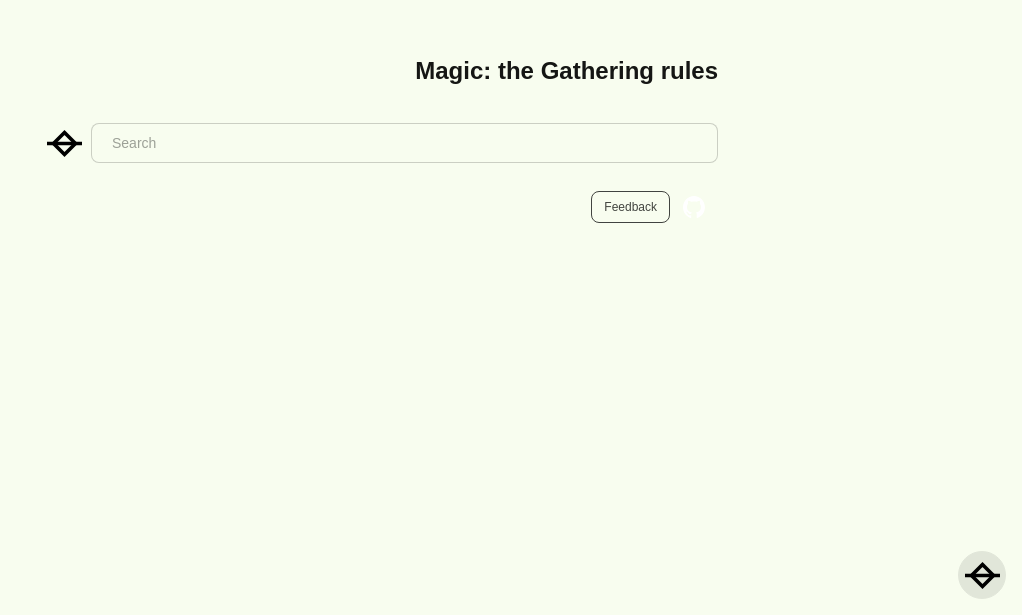
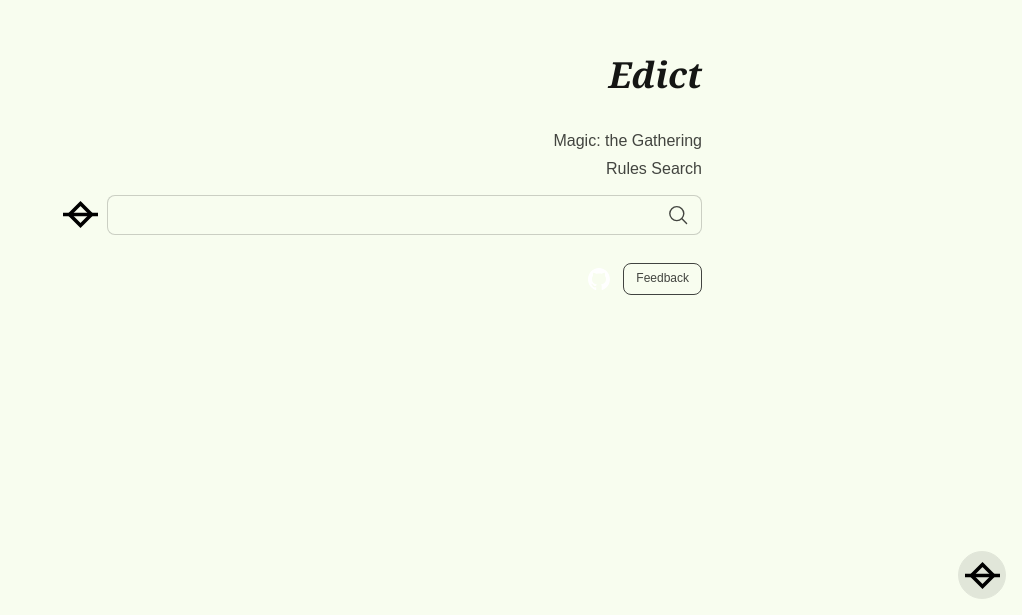
Before and after one commit to kyllian/edict, a Next.js app in the folder app/: page / in a window 1280 px wide. Shown: the part 185-800 px from the top of the page, without its empty margins (258-1280 px from the left). Built offline with nearby package versions, Linux system fonts and the light colour scheme.

Commit message:
Style updates

```diff
--- a/app/app/page.tsx
+++ b/app/app/page.tsx
@@ -6,25 +6,26 @@
 export default async function Home() {
     return (
         <div className="min-h-screen">
-            <main className="mx-auto max-w-2xl pt-[30vh] prose">
-                <h2 className="text-right ml-2">
-                    Magic: the Gathering rules
-                </h2>
+            <main className="mx-auto max-w-2xl pt-[30vh] prose px-4">
+                <h1 className="text-right font-serif italic">Edict</h1>
+                <article className="text-right">
+                    Magic: the Gathering <div>Rules Search</div>
+                </article>
                 <Form action="/search">
                     <SearchInput q={""}/>
                     <div className="navbar p-0">
                         <div className="flex-1"></div>
+                        <Link href="https://github.com/kyllian/edict"
+                              target="_blank"
+                              rel="noopener noreferrer"
+                              className="btn btn-ghost btn-sm">
+                            <Image src="/github-mark-white.svg" alt="GitHub" width={22} height={22} className="m-0"/>
+                        </Link>
                         <Link href="https://forms.gle/GWu7heW1jaGKg1WG8"
                               target="_blank"
                               rel="noopener noreferrer"
                               className="btn btn-outline btn-sm">
                             Feedback
-                        </Link>
-                        <Link href="https://github.com/kyllian/edict"
-                              target="_blank"
-                              rel="noopener noreferrer"
-                                className="btn btn-ghost btn-sm">
-                            <Image src="/github-mark-white.svg" alt="GitHub" width={22} height={22} className="m-0"/>
                         </Link>
                     </div>
                 </Form>
--- a/app/app/search/components/SearchInput.tsx
+++ b/app/app/search/components/SearchInput.tsx
@@ -8,14 +8,18 @@
 
 const SearchInput: React.FC<SearchInputProps> = ({q}) => (
     <div className="navbar p-0">
-        <Link href="/" className="btn btn-link btn-sm px-0 mr-2 text-base-content"><Image src="/icon.svg" alt="Edict" width={35} height={35}/></Link>
+        <Link href="/" className="btn btn-link btn-sm px-0 mr-2"><Image src="/icon.svg" alt="Edict" width={35} height={35}/></Link>
         <fieldset className="fieldset rounded-box w-full flex-1">
             <label className="input input-md w-full">
                 <input type="search"
                        name="q"
-                       placeholder="Search"
                        defaultValue={q}
                        className="ml-2"/>
+                <svg xmlns="http://www.w3.org/2000/svg" fill="none" viewBox="0 0 24 24" strokeWidth={1.5}
+                     stroke="currentColor" className="size-6">
+                    <path strokeLinecap="round" strokeLinejoin="round"
+                          d="m21 21-5.197-5.197m0 0A7.5 7.5 0 1 0 5.196 5.196a7.5 7.5 0 0 0 10.607 10.607Z"/>
+                </svg>
             </label>
         </fieldset>
     </div>
```
